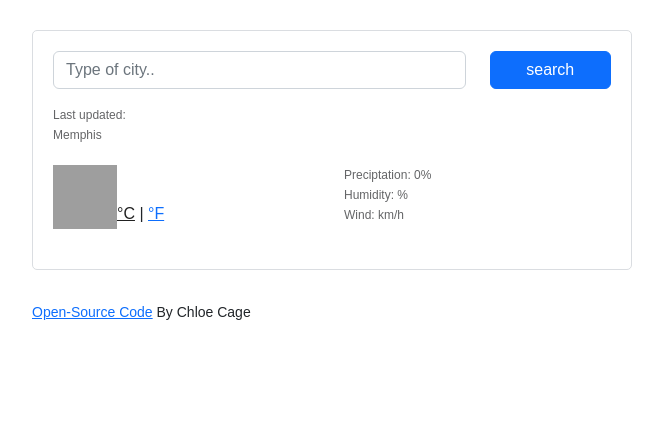
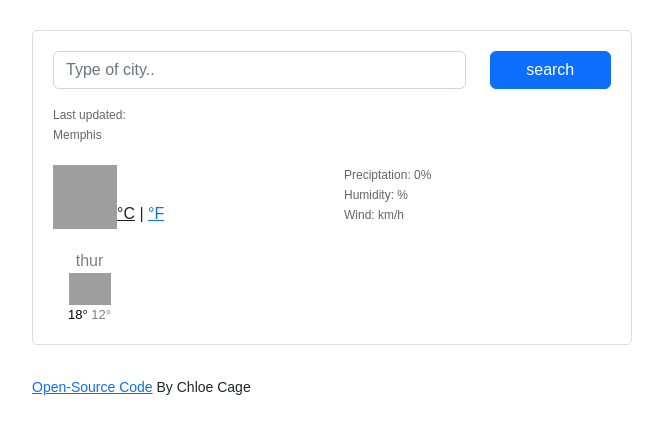
Before and after one commit to ClCage4/Chocolate-weather-app, a plain HTML site: page index.html in a window 1280 px wide. Shown: the whole page, without its empty margins (308-971 px from the left). Drawn offline with nearby package versions, Linux system fonts and the light colour scheme; no server answers; grey boxes are pictures that could not be loaded.

Commit message:
added weather forecast w/ sub content

```diff
--- a/index.html
+++ b/index.html
@@ -73,7 +73,22 @@
               </ul>
             </div>
           </div>
-          <div class="weather-forecast" id="forecast"></div>
+          <div class="weather-forecast" id="forecast">
+            <div class="row">
+              <div class="col-2">
+                <div class="weather-forecast-date">thur</div>
+                <img
+                  src="http://openweathermap.org/img/wn/50d@2x.png"
+                  alt=""
+                  width="42"
+                />
+                <div class="weather-forecast-temperature">
+                  <span class="weather-forecast-temperature-max">18°</span>
+                  <span class="weather-forecast-temperature-min">12°</span>
+                </div>
+              </div>
+            </div>
+          </div>
         </div>
         <small>
           <a
@@ -85,7 +100,6 @@
         </small>
       </div>
     </div>
-
     <script src="src/index.js"></script>
   </body>
 </html>
```
